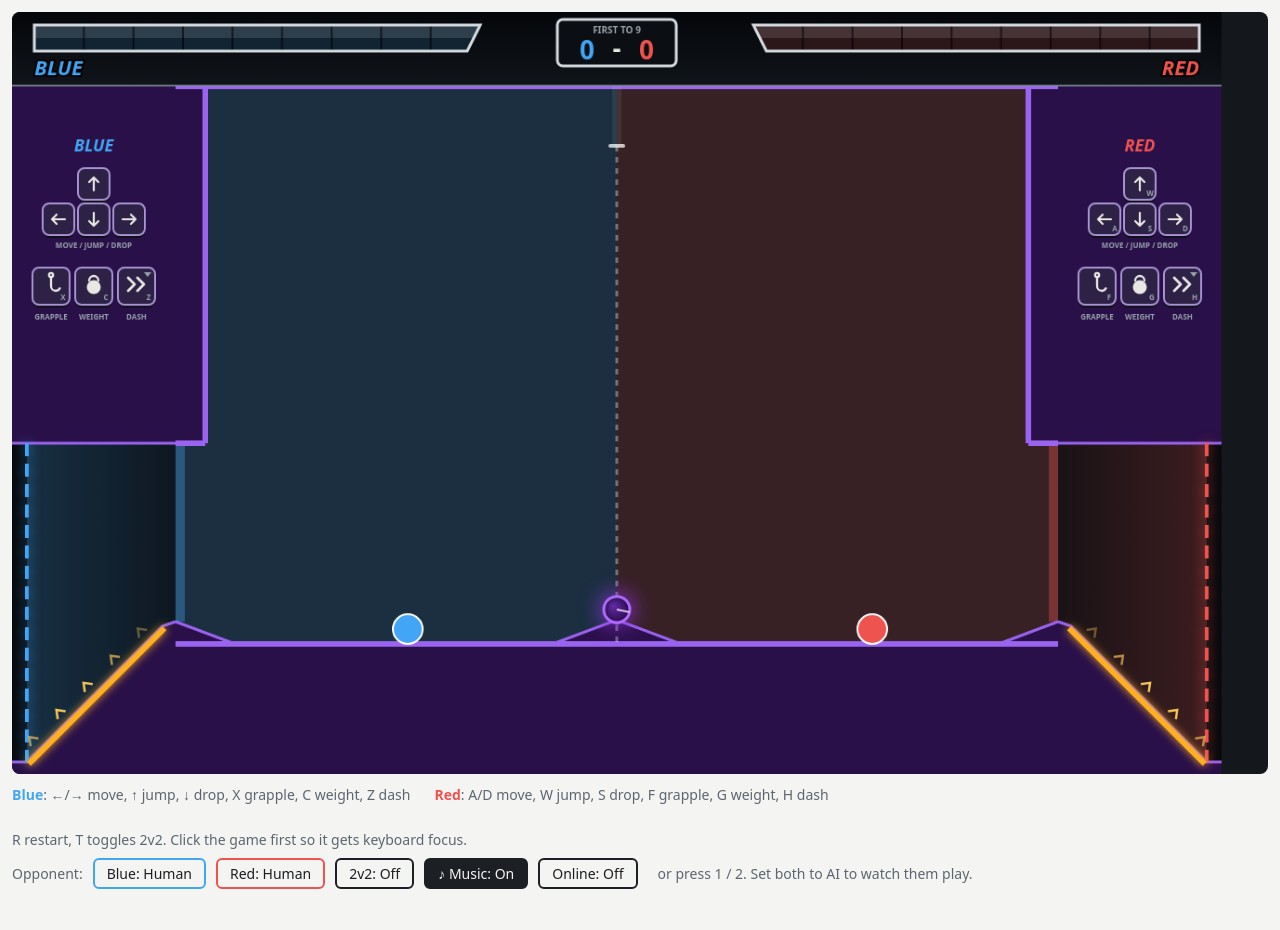
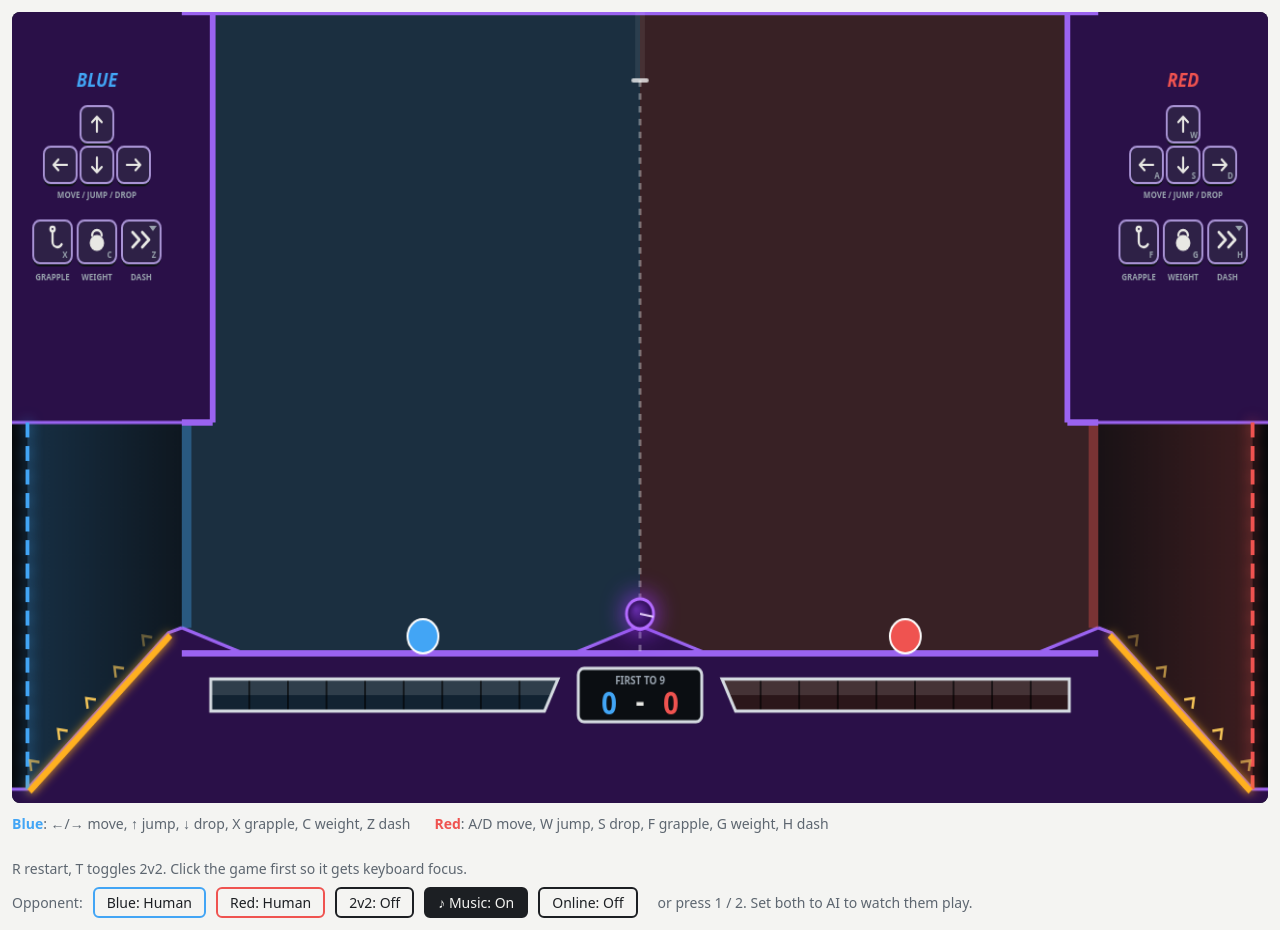
Before and after one commit to HungNguyen922/WeirdDeathBallPlus, a website: page index.html in a window 1280 px wide. Before the commit the page ends 901 px from the top, so only its background shows below. Drawn offline with Linux system fonts and the light colour scheme.

Commit message:
condense hud

```diff
--- a/css/style.css
+++ b/css/style.css
@@ -3,10 +3,10 @@
 :root[data-theme="dark"]{--bg:#101316;--fg:#e8e8e4;--mut:#98a2ad}
 html{scroll-padding-top:env(safe-area-inset-top,0px)}
 body{margin:0;background:var(--bg);color:var(--fg);font:14px/1.5 system-ui,sans-serif;display:flex;flex-direction:column;align-items:center;padding:12px}
-canvas{width:100%;max-width:1352px;aspect-ratio:1352/820;background:#14181d;border-radius:8px;outline:none}
-.keys{max-width:1352px;width:100%;display:flex;gap:24px;flex-wrap:wrap;margin-top:10px;color:var(--mut)}
+canvas{width:100%;max-width:1302px;aspect-ratio:1302/820;background:#14181d;border-radius:8px;outline:none}
+.keys{max-width:1302px;width:100%;display:flex;gap:24px;flex-wrap:wrap;margin-top:10px;color:var(--mut)}
 b{color:var(--fg)}
-.ai{max-width:1352px;width:100%;display:flex;gap:10px;align-items:center;flex-wrap:wrap;margin-top:8px;color:var(--mut)}
+.ai{max-width:1302px;width:100%;display:flex;gap:10px;align-items:center;flex-wrap:wrap;margin-top:8px;color:var(--mut)}
 .ai button{font:inherit;color:var(--fg);background:transparent;border:2px solid var(--mut);border-radius:6px;padding:3px 12px;cursor:pointer}
 .ai button.blue{border-color:#42a5f5}.ai button.red{border-color:#ef5350}
 .ai button.on{color:#fff}.ai button.mode{border-color:var(--fg)}.ai button.mode.on{background:var(--fg);color:var(--bg)}.ai button.blue.on{background:#42a5f5}.ai button.red.on{background:#ef5350}
--- a/index.html
+++ b/index.html
@@ -4,7 +4,7 @@
 <title>Weird Death Ball Plus</title>
 <link rel="stylesheet" href="css/style.css">
 </head><body>
-<canvas id="c" width="1352" height="820" tabindex="0"></canvas>
+<canvas id="c" width="1302" height="740" tabindex="0"></canvas>
 <div class="keys">
 <div><b style="color:#42a5f5">Blue</b>: ←/→ move, ↑ jump, ↓ drop, X grapple, C weight, Z dash</div>
 <div><b style="color:#ef5350">Red</b>: A/D move, W jump, S drop, F grapple, G weight, H dash</div>
--- a/js/render/canvas.js
+++ b/js/render/canvas.js
@@ -5,4 +5,7 @@ const line = (x1, y1, x2, y2) => { cx.moveTo(x1, y1); cx.lineTo(x2, y2); };
 const clamp01 = v => Math.max(0, Math.min(1, v));
 const OX = 176, CW = W + 2 * OX; // side margin drawn around the arena, full canvas width
 const TERRAIN = '#2a1048', EDGE = '#9a63f0'; // platform fill and outline: dark purple to match the death ball
-const HUD = 80, TINT = 0.16; // HUD strip height; strength of each side's color tint
+const HUD = 0, TINT = 0.16; // HUD = height of a strip above the arena (0 now: the score lives on the floor, see hud.js); strength of each side's color tint
+// Size the canvas from the constants so it can never drift from the layout (index.html's width / height attributes are only a first guess).
+cv.width = CW;
+cv.height = HUD + H + PIT;
--- a/js/render/entities.js
+++ b/js/render/entities.js
@@ -112,7 +112,7 @@ function drawCasts() { // abilities being cast: ghost pegs / decoys, marionette
             cx.restore();
         } else if (p.cast.type === 'barbwire') { // time left on the wire: a ring that drains as the key is held, turning red when nearly out
             const left = 1 - Math.min(1, p.cast.held / BARBWIRE_MAX_T);
-            drawTimer(p.x, p.y, p.r + 6, left, left < 0.25 ? '#ff5a4d' : col);
+            drawTimer(p.x, p.y, p.r + 6, left, left < 0.25 ? '#b36bff' : col);
         } else if (p.cast.type === 'arrow') { // charge ring (white and pulsing at full) and the arrow held out along the aim
             const c = p.cast, full = c.charge >= 1, pulse = 0.5 + 0.5 * Math.sin(performance.now() / 70);
             drawTimer(p.x, p.y, p.r + 6, c.charge, full ? '#ffffff' : col);
--- a/js/render/hud.js
+++ b/js/render/hud.js
@@ -1,14 +1,17 @@
-// RENDER - HUD strip across the top: score bars and the center plaque.
-// ---- HUD: fighting-game style strip across the top; the bars are progress toward WIN points (they fill from the outer edge toward the middle) ----
-const hud = { shown: [0, 0], flash: [0, 0], line: [0, 0] }; // shown = smoothed fill (0..1); flash = brief glow after a point
+// RENDER - the score display, drawn on the floor of the arena (the empty slab under the playing surface) so it never covers anything the players need to see.
+// Coordinates are ARENA coordinates (drawn inside render.js's translate), so the slab sits at y = H + something and spans x = 0..W between the goal ramps.
+// The bars are progress toward WIN points (they fill from the outer edge toward the middle).
+const hud = { shown: [0, 0], flash: [0, 0], line: [0, 0] }; // shown = smoothed fill (0..1); flash = brief glow after a point; line = threshold-line glow (read by arena.js)
+const HUD_TOP = H + 14; // top of the score plaque; the floor can only pop up (never down), so this stays clear of it
+const HUD_BAR_W = 360, HUD_BAR_H = 30, HUD_BAR_X = 30; // bar size and its distance from the arena's side wall
 function barPath(x, y, w, h, side, sk) { // slanted inner end, like the health bars in a fighting game
     cx.beginPath();
     if (side === 0) { cx.moveTo(x, y); cx.lineTo(x + w, y); cx.lineTo(x + w - sk, y + h); cx.lineTo(x, y + h); }
     else { cx.moveTo(x, y); cx.lineTo(x + w, y); cx.lineTo(x + w, y + h); cx.lineTo(x + sk, y + h); }
     cx.closePath();
 }
-function drawBar(side, color, name, frac, flash) {
-    const bw = 480, bh = 28, by = 14, sk = 14, bx = side === 0 ? 24 : CW - 24 - bw;
+function drawBar(side, color, frac, flash) {
+    const bw = HUD_BAR_W, bh = HUD_BAR_H, by = HUD_TOP + 25 - bh / 2, sk = 14, bx = side === 0 ? HUD_BAR_X : W - HUD_BAR_X - bw;
     cx.save();
     barPath(bx, by, bw, bh, side, sk);
     cx.fillStyle = '#0b0e12'; // empty track
@@ -45,38 +48,26 @@ function drawBar(side, color, name, frac, flash) {
     barPath(bx, by, bw, bh, side, sk);
     cx.strokeStyle = '#d5dbe1'; cx.lineWidth = 3;
     cx.stroke();
-    cx.font = 'italic 800 22px system-ui, sans-serif'; // fighter name under the bar
-    cx.textAlign = side === 0 ? 'left' : 'right';
-    cx.lineWidth = 4; cx.strokeStyle = '#000'; cx.lineJoin = 'round';
-    cx.strokeText(name, side === 0 ? bx : bx + bw, 68);
-    cx.fillStyle = color;
-    cx.fillText(name, side === 0 ? bx : bx + bw, 68);
     cx.restore();
 }
 function drawHud() {
-    const bg = cx.createLinearGradient(0, 0, 0, HUD);
-    bg.addColorStop(0, '#05070a'); bg.addColorStop(1, '#10151b');
-    cx.fillStyle = bg;
-    cx.fillRect(0, 0, CW, HUD);
-    for (const t of [0, 1]) {
+    for (const t of [0, 1]) { // fade bookkeeping: keep this running every frame, the arena reads hud.line and padFlash
         hud.shown[t] += (Math.min(1, score[t] / WIN) - hud.shown[t]) * 0.08;
         hud.flash[t] *= 0.94;
         padFlash[t] *= 0.9; // physics sets it on a hatchet hit; we fade it
         hud.line[t] *= 0.96;
     }
-    drawBar(0, '#42a5f5', 'BLUE', hud.shown[0], hud.flash[0]);
-    drawBar(1, '#ef5350', 'RED', hud.shown[1], hud.flash[1]);
-    const cw = 128, ch = 50, x = CW / 2 - cw / 2, y = 8; // center plaque
+    drawBar(0, '#42a5f5', hud.shown[0], hud.flash[0]);
+    drawBar(1, '#ef5350', hud.shown[1], hud.flash[1]);
+    const cw = 128, ch = 50, x = W / 2 - cw / 2, y = HUD_TOP, mid = W / 2; // center plaque
     cx.fillStyle = '#0b0e12'; cx.strokeStyle = '#d5dbe1'; cx.lineWidth = 3;
     cx.beginPath(); cx.roundRect(x, y, cw, ch, 6); cx.fill(); cx.stroke();
     cx.textAlign = 'center';
     cx.font = 'bold 10px system-ui, sans-serif';
     cx.fillStyle = '#98a2ad';
-    cx.fillText('FIRST TO ' + WIN, CW / 2, y + 15);
+    cx.fillText('FIRST TO ' + WIN, mid, y + 15);
     cx.font = 'bold 28px system-ui, sans-serif';
-    cx.fillStyle = '#42a5f5'; cx.fillText(String(score[0]), CW / 2 - 32, y + 43);
-    cx.fillStyle = '#e8e8e4'; cx.fillText('-', CW / 2, y + 41);
-    cx.fillStyle = '#ef5350'; cx.fillText(String(score[1]), CW / 2 + 32, y + 43);
-    cx.strokeStyle = '#8a94a0'; cx.lineWidth = 3; // seam between HUD and arena
-    cx.beginPath(); line(0, HUD, CW, HUD); cx.stroke();
+    cx.fillStyle = '#42a5f5'; cx.fillText(String(score[0]), mid - 32, y + 43);
+    cx.fillStyle = '#e8e8e4'; cx.fillText('-', mid, y + 41);
+    cx.fillStyle = '#ef5350'; cx.fillText(String(score[1]), mid + 32, y + 43);
 }
--- a/js/render/render.js
+++ b/js/render/render.js
@@ -1,10 +1,10 @@
 // RENDER - one frame, back to front.
 function draw() {
-    drawHud();
     cx.save();
     cx.translate(OX, HUD); // arena coordinates stay 0..W, 0..H; the margins are negative x / x > W
     cx.beginPath(); cx.rect(-OX, 0, CW, H + PIT); cx.clip();
     drawArena();
+    drawHud(); // the score lives on the floor now, so it is drawn in arena coordinates, right after the arena it sits on
     drawPegs();
     drawAITags();
     drawCasts();
```
